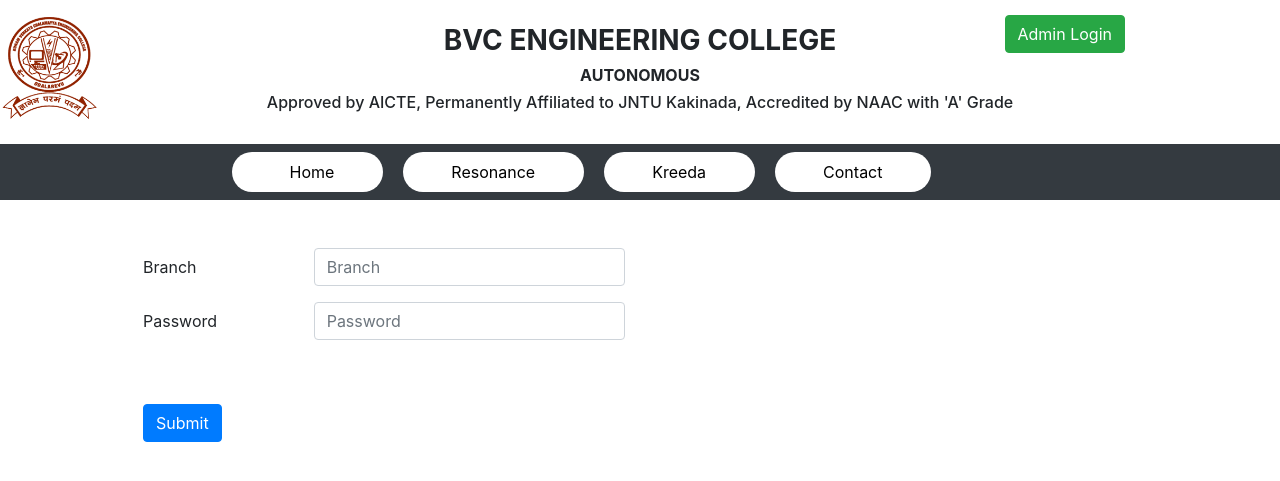
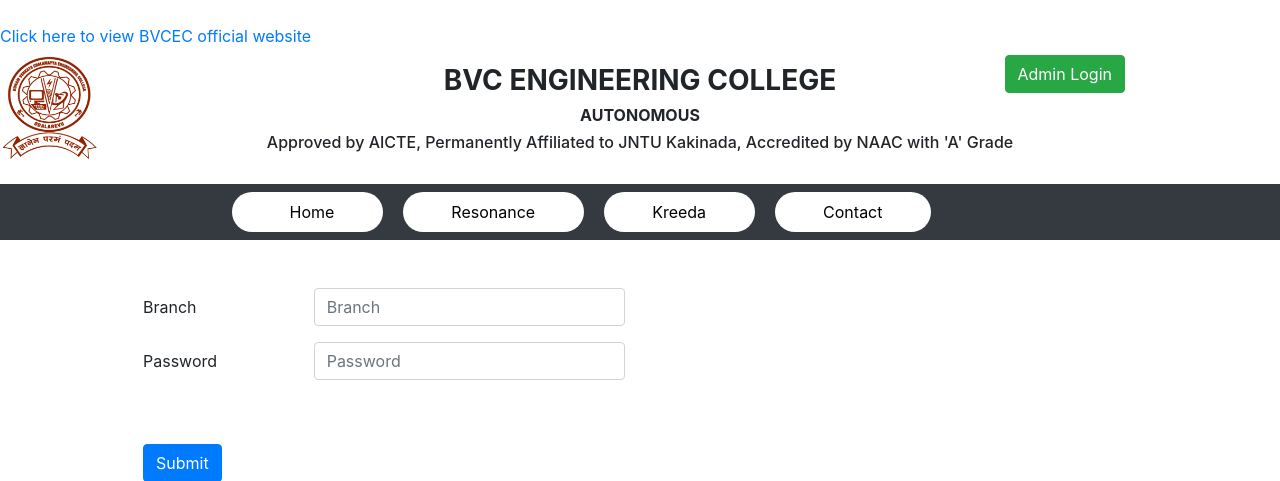
Before and after one commit to murthy98/tech_fest, a Flask app: page /admin/ in a window 1280 px wide. Shown: the top 481 px of the page. Run offline with Flask 2, Linux system fonts and the light colour scheme; some libraries are stand-ins or nearby versions.

Commit message:
added official

```diff
--- a/app.py
+++ b/app.py
@@ -78,7 +78,6 @@
         tab_data.insert(0,colname)
         return render_template("home.html",data=tab_data,l=l)
     return render_template("home.html")
-@app.route('/download')
 @app.route('/resonance/')
 def Resonance():
     return render_template("resonance.html")
--- a/templates/header.html
+++ b/templates/header.html
@@ -1,8 +1,8 @@
+
 <!DOCTYPE html>
 <html lang="en">
 <header>
 	<meta charset="utf-8">
-    <link rel="icon" type="image/ico" href="" />
 
 	<title>Resonance 2k19</title>
 	<link rel="icon" type="img/png" href="{{ url_for('static', filename='bvcicon.png') }}" />
@@ -11,9 +11,8 @@
     <link rel="shortcut icon" href="http://bvcec.org/wp-content/uploads/2015/05/bvcicon.png" />
     <link href="{{ url_for('static', filename='css/bootstrap.min.css') }}" rel="stylesheet">
 	<link rel="shortcut icon" href="http://bvcec.org/wp-content/uploads/2015/05/bvcicon.png" />	<link href="{{ url_for('static', filename='css/bootstrap.min.css') }}" rel="stylesheet">
-	<div>
-		<br>
-	</div>
+<br>
+<p><a href="http://bvcec.org/">Click here to view BVCEC official website </a></p>
 	<div >
 		<h3 align='center' , ><strong>BVC ENGINEERING COLLEGE</strong></h3>
 		<h6 align='center'><strong>AUTONOMOUS</strong></h6>
```
